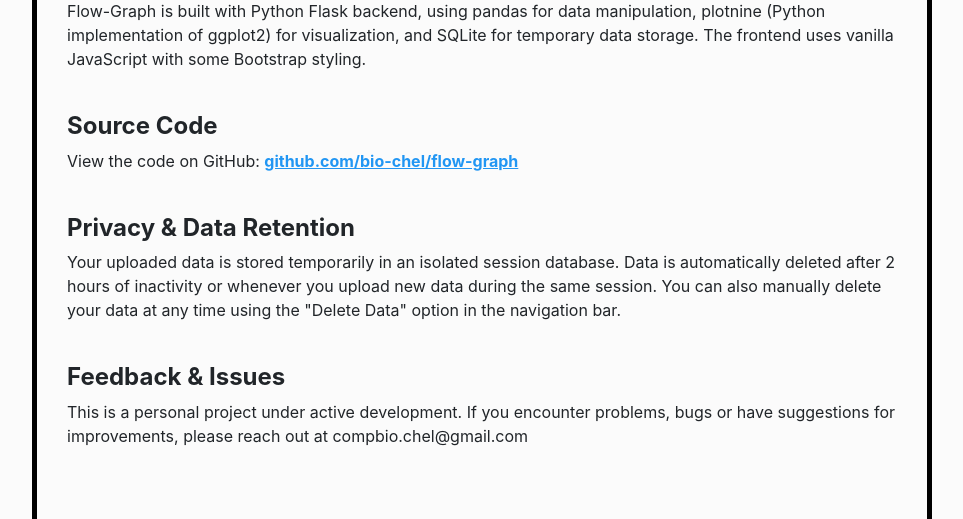
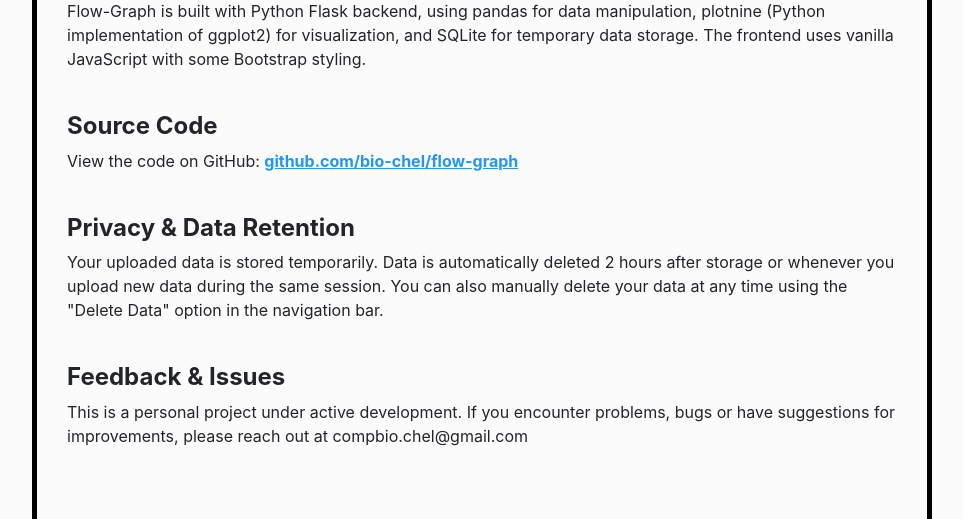
Before and after one commit to bio-chel/flow-graph, a Flask app: page /about in a window 1280 px wide. Shown: the part 575-1094 px from the top of the page, without its empty margins (68-1031 px from the left). Run offline with Flask 3, Linux system fonts and the light colour scheme.

Commit message:
Text change

```diff
--- a/templates/about.html
+++ b/templates/about.html
@@ -51,8 +51,8 @@
         <div style="margin-bottom: 25px;">
             <h4 class="bold">Privacy & Data Retention</h4>
             <p>
-                Your uploaded data is stored temporarily in an isolated session database. Data is
-                automatically deleted after 2 hours of inactivity or whenever you upload new data during the same session. You can also manually delete your
+                Your uploaded data is stored temporarily. Data is
+                automatically deleted 2 hours after storage or whenever you upload new data during the same session. You can also manually delete your
                 data at any time using the "Delete Data" option in the navigation bar.
             </p>
         </div>
```
